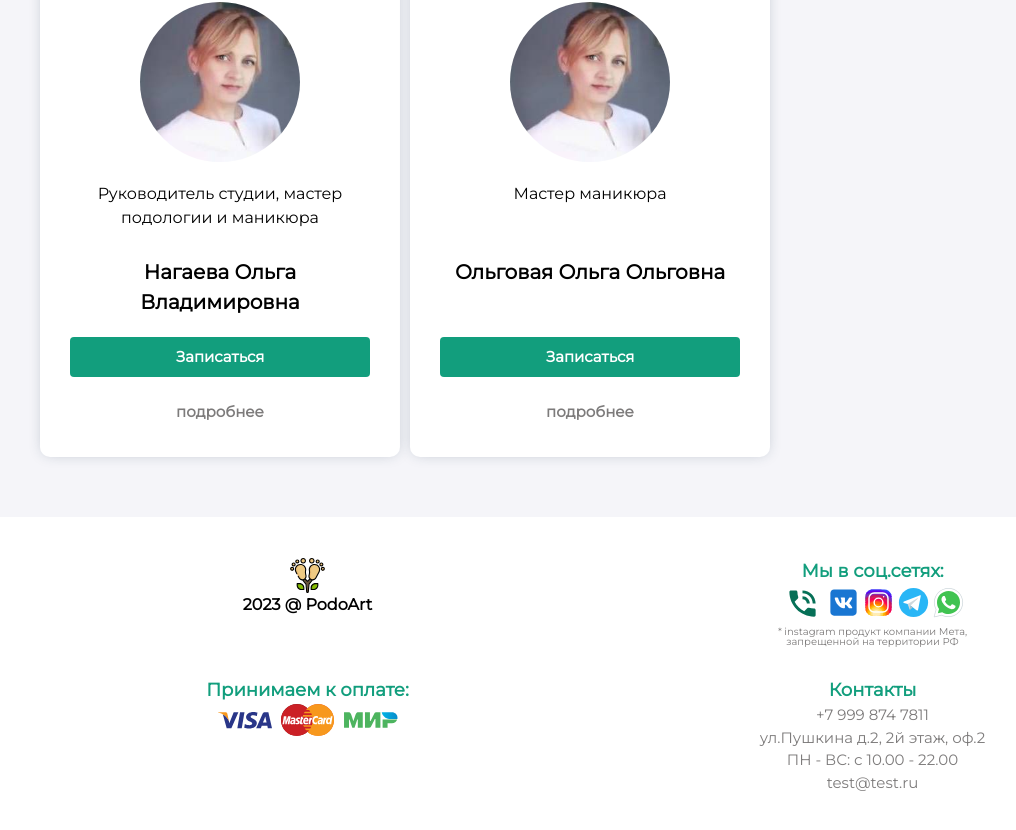
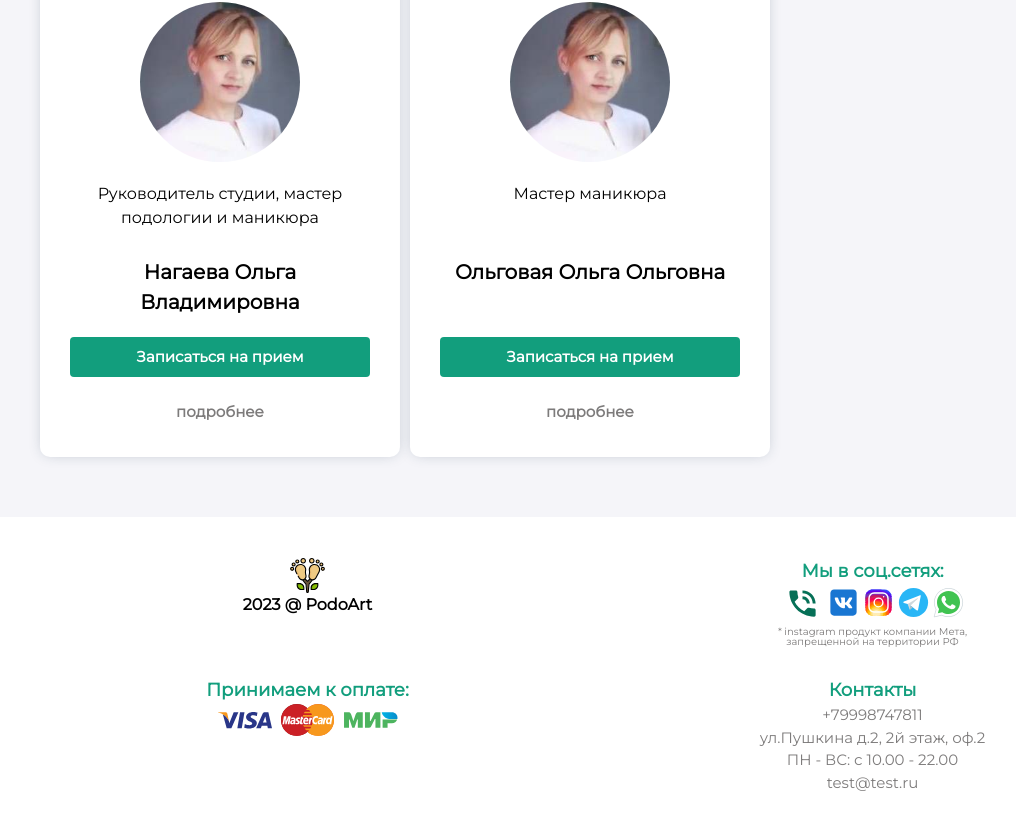
Before and after one commit to MariaZakharova0805/PodoArta, a React (Vite) app: page / in a window 1280 px wide. Shown: the part 1506-2336 px from the top of the page, without its empty margins (50-1066 px from the left). Built offline with nearby package versions, Linux system fonts and the light colour scheme.

Commit message:
all links working

```diff
--- a/src/app/styles/normalize.css
+++ b/src/app/styles/normalize.css
@@ -67,3 +67,7 @@ select {
     scroll-behavior: auto !important;
   }
 }
+a {
+  text-decoration: none;
+  color: inherit;
+}
--- a/src/entities/ContactsBlock/ContactsBlock.tsx
+++ b/src/entities/ContactsBlock/ContactsBlock.tsx
@@ -6,7 +6,7 @@ export const ContactsBlock = () => {
     return (
         <div className={c.block}>{contacts.map(contact =>
             <a key={contact.id} className={c.block_item}
-                href={contact.link} target="_black">
+                href={contact.link} target="_blank">
                 <div className={c.block_item__text}><p className={c.block__item_title}>{contact.title}</p>
                     <p className={c.block__item_details}>{contact.details}</p></div>
                 <div className={c.block_item__img}>{contact.img}</div>
--- a/src/entities/ServiceItem/ServeceItem.tsx
+++ b/src/entities/ServiceItem/ServeceItem.tsx
@@ -9,7 +9,7 @@ type ChildProp = {
 
 export const ServeceItem: FC<ChildProp> = ({ name, price }) => {
 
-    const hrefText = `https://wa.me/79162869949?text=Здравствуйте,%20хочу%20записаться%20на%20услугу%20"${name}"%20.`
+    const hrefText = `https://wa.me/79998747811?text=Здравствуйте,%20пишу%20Вам%20с%20сайта.%20Хочу%20записаться%20на%20услугу%20"${name}"%20.%0D%0A`
     return (
         <div className={c.item}>
             <h4>{name}</h4>
--- a/src/entities/SocialLinksBlock/SocialLinksBlock.tsx
+++ b/src/entities/SocialLinksBlock/SocialLinksBlock.tsx
@@ -2,18 +2,14 @@ import { SvgComponent } from "../../shared/HomeSvgElector/SvgComponent"
 import c from './SocialLinksBlock.module.css'
 import PhoneInTalkIcon from '@mui/icons-material/PhoneInTalk';
 import { useFeedBackForm } from "../../shared/store";
+import { ILinkInfo } from "../../shared/inteface";
 
-interface LinkInfo {
-  href: string,
-  id: string
-}
-
-const LinkInfo: LinkInfo[] = [
+const LinkInfo: ILinkInfo[] = [
   { href: '#', id: 'call' },
   { href: 'https://vk.com/podoarta', id: 'vk' },
   { href: 'https://www.instagram.com/nagaeva_podoarta', id: 'instagram' },
   { href: 'https://t.me/PodoArta_nagaeva', id: 'telegramm' },
-  { href: 'https://api.whatsapp.com/send?phone=79998747811', id: 'whatsapp' },
+  { href: 'https://wa.me/79998747811?text=Здравствуйте,%20пишу%20Вам%20с%20сайта%20https://podo-arta.vercel.app/%0D%0A', id: 'whatsapp' },
 ]
 
 const SocialLinksBlock = () => {
--- a/src/entities/SpecialistsBlock/SpecialistsBlock.tsx
+++ b/src/entities/SpecialistsBlock/SpecialistsBlock.tsx
@@ -15,7 +15,10 @@ export const SpecilalistBlock: FC = () => {
                     <LazyLoadImage src={specialist.img} alt={specialist.param} className={c.img} />
                     <p className={c.block__item_about}>{specialist.about}</p>
                     <p className={c.block__item_header}>{specialist.name}</p>
-                    <Button width={"100%"}>Записаться</Button>
+                    <Button width={"100%"}>
+                        <a href={`https://wa.me/79998747811?text=Здравствуйте.%20Хочу%20записаться%20на%20прием%20к%20специалисту%20${specialist.name}.%0D%0A`} target="_blank">
+                            Записаться на прием</a>
+                    </Button>
                     <LinkBtn width='100%'><Link key={specialist.id} to={`/specialists/${specialist.param}`}>
                         подробнее
                     </Link></LinkBtn>
--- a/src/pages/Member/Member.tsx
+++ b/src/pages/Member/Member.tsx
@@ -20,7 +20,9 @@ export const Member: FC = () => {
                     <LazyLoadImage src={specialist.img} alt={specialist.param} className={c.img} />
                     <p className={c.about}>{specialist.about}</p>
                     <HeaderH2>{specialist.name}</HeaderH2>
-                    <Button width="200px">Записаться на прием</Button>
+                    <Button width="200px">
+                        <a href={`https://wa.me/79998747811?text=Здравствуйте.%20Хочу%20записаться%20на%20прием%20к%20специалисту%20${specialist.name}.%0D%0A`} target="_blank">Записаться на прием</a>
+                    </Button>
                     <p className={c.description}>{specialist.descrition}</p>
                     <HeaderH2>Образование</HeaderH2>
                     <List list={specialist.descrition}></List>
--- a/src/shared/store.tsx
+++ b/src/shared/store.tsx
@@ -80,7 +80,7 @@ export const useContacts = create<Contacts>(() => ({
     {
       id: uuidv1(),
       title: 'Телефон',
-      details: '+7 999 874 7811',
+      details: '+79998747811',
       img: <PhoneInTalkIcon />,
       link: 'tel:+79998747811',
     },
@@ -102,11 +102,10 @@ export const useContacts = create<Contacts>(() => ({
       title: 'E-mail:',
       details: 'test@test.ru',
       img: <EmailIcon />,
-      link: 'mailto:atest@test.ru',
+      link: 'mailto:atest@test.ru?subject=Сообщение%20с%20сайта%20https://podo-arta.vercel.app/&body=Здравствуйте!%0D%0A%0D%0A',
     }
   ]
 }))
-
 
 // Company Slogan
 type Slogan = { slogans: ISlogan[] }
@@ -196,7 +195,7 @@ export const useServecies = create<Servecies>((set) => ({
     },
     {
       id: uuidv1(),
-      name: 'Комплексня обработка стоп и ногтей',
+      name: 'Комплексная обработка стоп и ногтей',
       param: "Kompleksnya-obrabotka-stop-i-nogtej",
       about: 'Lorem ipsum, dolor sit amet consectetur adipisicing elit. Praesentium quae iure dolore ipsa distinctio, error nisi impedit minima esse illo voluptatum porro ipsum voluptates quasi animi, dolorem facere aut dicta.',
       imgMain: feet,
```
Also changed, not shown: src/shared/inteface.ts (+7 -0 lines).
